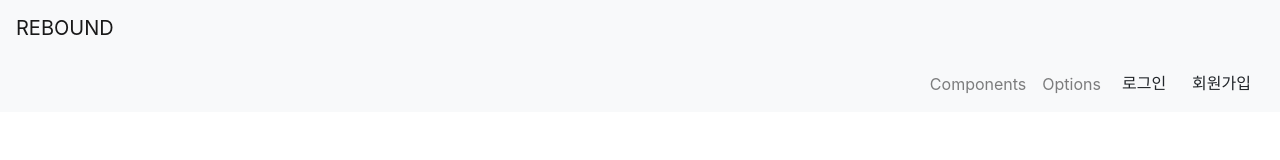
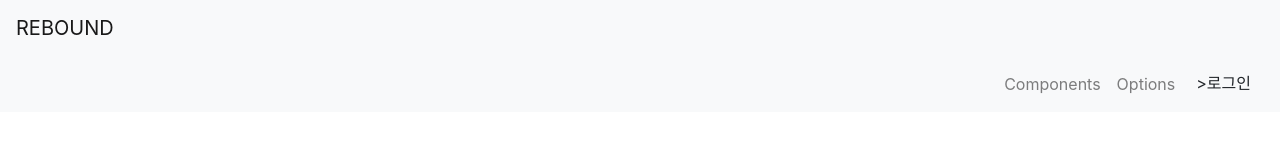
Before and after one commit to JOCHIHEON/react, a React (Create React App) app: page / in a window 1280 px wide. Shown: the top 160 px of the page. Built offline with nearby package versions, Linux system fonts and the light colour scheme.

Commit message:
modal init

```diff
--- /dev/null
+++ b/src/Modals.js
@@ -0,0 +1,38 @@
+import React from 'react';
+import { Button, Modal, ModalHeader, ModalBody, ModalFooter } from 'reactstrap';
+class ModalExample extends React.Component {
+  constructor(props) {
+    super(props);
+    this.state = {
+      modal: false
+    };
+
+    this.toggle = this.toggle.bind(this);
+  }
+
+  toggle() {
+    this.setState({
+      modal: !this.state.modal
+    });
+  }
+
+  render() {
+    return (
+      <div>
+        <Button color="light" onClick={this.toggle}>{this.props.buttonLabel}>로그인</Button>
+        <Modal isOpen={this.state.modal} fade={false} toggle={this.toggle} className={this.props.className}>
+          <ModalHeader toggle={this.toggle}>Modal title</ModalHeader>
+          <ModalBody>
+            Form
+          </ModalBody>
+          <ModalFooter>
+            <Button color="primary" onClick={this.toggle}>Do Something</Button>{' '}
+            <Button color="secondary" onClick={this.toggle}>Cancel</Button>
+          </ModalFooter>
+        </Modal>
+      </div>
+    );
+  }
+}
+
+export default ModalExample;
--- a/src/Nav.js
+++ b/src/Nav.js
@@ -1,4 +1,5 @@
 import React from 'react';
+import ModalExample from './Modals.js';
 import { Button } from 'reactstrap';
 import {
     Collapse,
@@ -60,9 +61,8 @@ import {
                   </DropdownMenu>
                 </UncontrolledDropdown>
                 <NavItem>
-                <Button color="light">로그인</Button>
-                <Button color="light">회원가입</Button>
-                </NavItem>
+                    <ModalExample/>
+                 </NavItem>
               </Nav>
             </Collapse>
           </Navbar>
```
